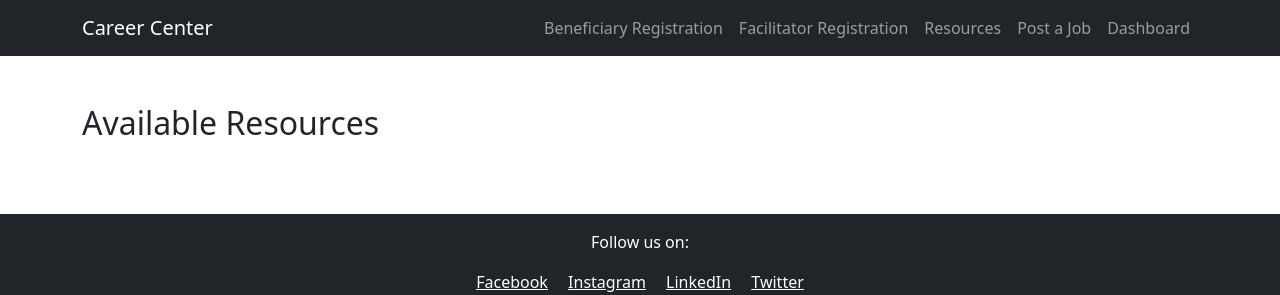
After one commit to SirDom247/career_portal, a Flask app: template app/templates/resources.html in a window 1280 px wide. The commit adds this page. Shown: the top 295 px of the page. Run offline with Flask 3, Linux system fonts and the light colour scheme; the template is opened without the code that fills it, so the values that code supplies are empty; the visitor is signed in with stand-in values (Sample User, id 1); parts of the project's set-up code (start-up, migrations or seed data) failed here and were passed over.

Commit message:
Adding more template files

```diff
--- a/app/templates/post_job.html
+++ b/app/templates/post_job.html
@@ -1,3 +1,4 @@
+<!-- This page allows authenticated facilitators to post jobs. -->
 {% extends "base.html" %}
 {% block content %}
 <h2 class="mb-4">Post a Job</h2>
--- /dev/null
+++ b/app/templates/resources.html
@@ -0,0 +1,18 @@
+<!-- This page displays uploaded resources (ebooks, videos, etc.). -->
+
+{% extends "base.html" %}
+{% block content %}
+<h2 class="mb-4">Available Resources</h2>
+<div class="row">
+    {% for resource in resources %}
+    <div class="col-md-4">
+        <div class="card">
+            <div class="card-body">
+                <h5 class="card-title">{{ resource.title }}</h5>
+                <a href="{{ url_for('static', filename='resources/' + resource.file_path) }}" class="btn btn-primary">Download</a>
+            </div>
+        </div>
+    </div>
+    {% endfor %}
+</div>
+{% endblock %}
```
Also changed, not shown: app/templates/admin_dashboard.html (added, +8 -0 lines).
